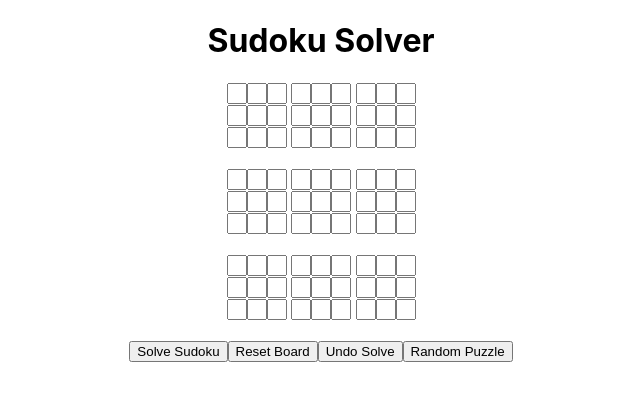
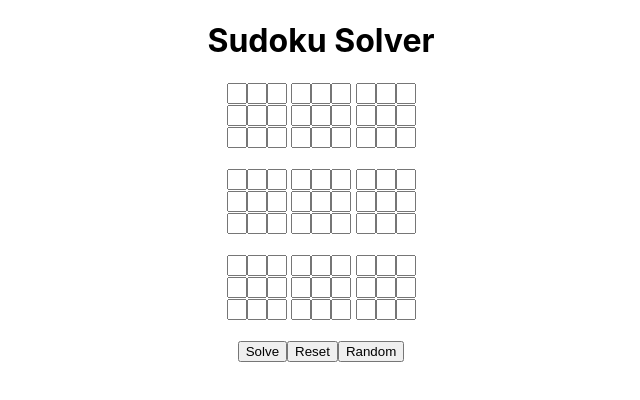
Before and after one commit to bryantpark04/sudoku-solver, a React (Create React App) app in the folder frontend/: page / in a window 1280 px wide. Shown: the top 400 px of the page, without its empty margins (319-959 px from the left). Built offline with nearby package versions, Linux system fonts and the light colour scheme; no server answers.

Commit message:
Remove Button components (they were redundant) and clean up comments
- TODOs are now tracked in GitHub Issues

```diff
--- a/frontend/src/App.tsx
+++ b/frontend/src/App.tsx
@@ -3,19 +3,13 @@ import axios from 'axios';
 
 import './App.css';
 import Header from './components/Header';
-import { SubmitButton, ResetButton, UndoSolveButton } from './components/Buttons';
 import SudokuBoard from './components/SudokuBoard';
 
 const App: React.FC = () => {
   const blankBoard: string[] = [...'.'.repeat(81)];
 
   const [board, setBoard] = useState<string[]>(blankBoard);
-  const [prevBoard, setPrevBoard] = useState<string[]>(blankBoard);
   const [isInvalid, setIsInvalid] = useState<boolean>(false);
-
-  // TODO: upload photo of Sudoku puzzle and fill them in?
-  // TODO: handle Sudoku puzzles of order 2 and 4 (in addition to 3)
-  // TODO: deploy to Heroku
 
   const getRandomPuzzle = async () => {
     try {
@@ -44,7 +38,6 @@ const App: React.FC = () => {
       const newBoard = res.data;
 
       if (newBoard.length > 0) {
-        setPrevBoard(board);
         setBoard(newBoard);
         setIsInvalid(false);
       } else {
@@ -70,21 +63,15 @@ const App: React.FC = () => {
     setBoard(blankBoard)
   };
 
-  const undoSolve = () => {
-    setBoard(prevBoard);
-  };
-
   return (
     <div className="App">
       <Header />
 
       <SudokuBoard board={board} handleChange={handleChange} />
 
-      {/* TODO: ControlCenter component */}
-      <SubmitButton onClick={submitPuzzle} />
-      <ResetButton onClick={resetBoard} />
-      <UndoSolveButton onClick={undoSolve} />
-      <button onClick={getRandomPuzzle}>Random Puzzle</button>
+      <button onClick={submitPuzzle}>Solve</button>
+      <button onClick={resetBoard}>Reset</button>
+      <button onClick={getRandomPuzzle}>Random</button>
 
       {isInvalid && <p style={{color: "red"}}>Invalid puzzle!</p>}
     </div>
--- a/frontend/src/components/Buttons.tsx
+++ /dev/null
@@ -1,23 +0,0 @@
-type ButtonProps = {
-    onClick: () => void;
-};
-
-const SubmitButton: React.FC<ButtonProps> = ({ onClick }) => {
-    return (
-        <button onClick={() => onClick()}>Solve Sudoku</button>
-    );
-};
-
-const ResetButton: React.FC<ButtonProps> = ({ onClick }) => {
-    return (
-        <button onClick={onClick}>Reset Board</button>
-    );
-};
-
-const UndoSolveButton: React.FC<ButtonProps> = ({ onClick }) => {
-    return (
-        <button onClick={onClick}>Undo Solve</button>
-    );
-};
-
-export { SubmitButton, ResetButton, UndoSolveButton };
```
